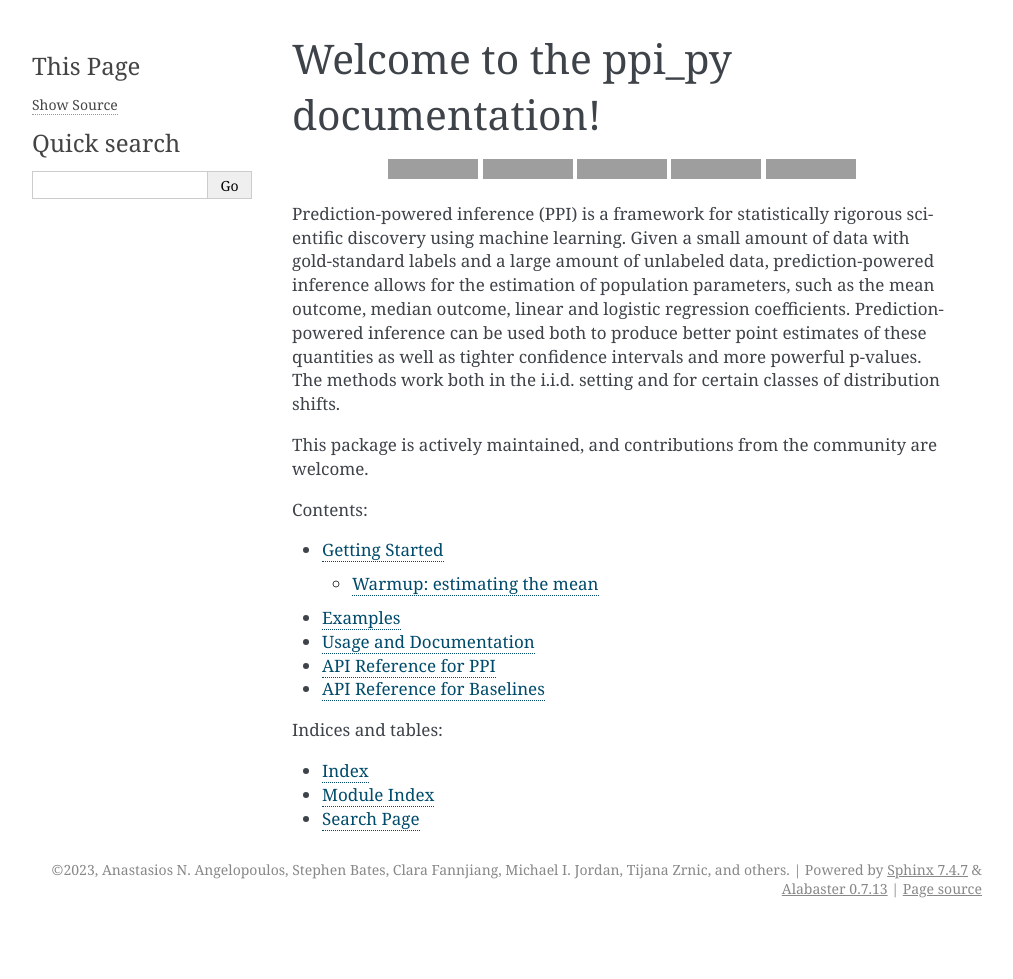
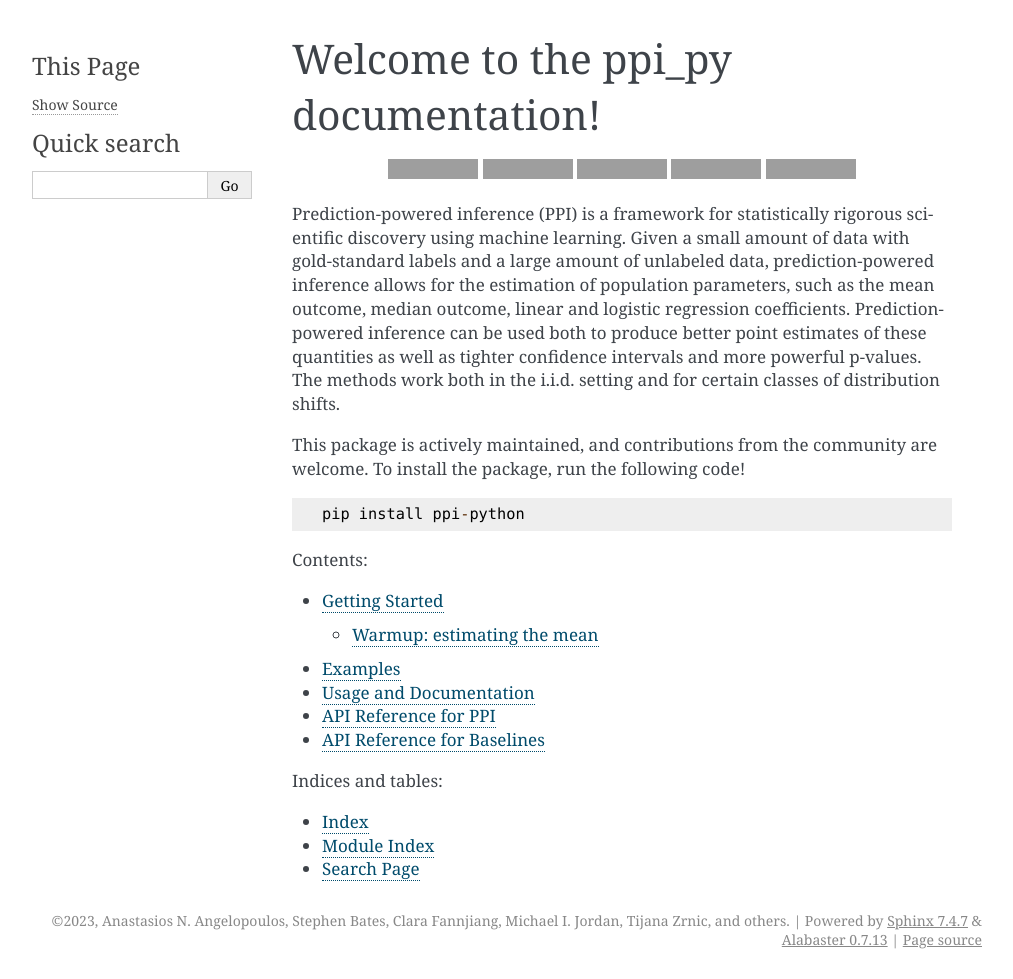
Before and after one commit to aangelopoulos/ppi_py, a Sphinx documentation site: the page built from docs/source/index.rst, in a window 1280 px wide, cut to the strip 0-979 px from the top of the page. Shown: the whole strip, without its empty margins (138-1151 px from the left). Built offline with Sphinx 7.4.7, drawn with Linux system fonts in a browser that asks for light colours; before the commit the page ends 928 px from its top, so only the background shows below that; grey boxes are pictures that could not be loaded.

Commit message:
[add installation instructions]

```diff
--- a/docs/source/README.rst
+++ b/docs/source/README.rst
@@ -6,8 +6,6 @@ In order to install the package, run
 .. code-block:: python
 
    pip install ppi-python
-
-This will build and install the most recent version of the package.
 
 Warmup: estimating the mean
 ---------------------------
--- a/docs/source/index.rst
+++ b/docs/source/index.rst
@@ -21,7 +21,11 @@ Prediction-powered inference can be used both to produce better point estimates
 The methods work both in the i.i.d. setting and for certain classes of distribution shifts.
 
 This package is actively maintained, and contributions from the community are welcome.
+To install the package, run the following code!
 
+.. code-block:: python
+
+   pip install ppi-python
 
 .. toctree::
    :maxdepth: 2
```
